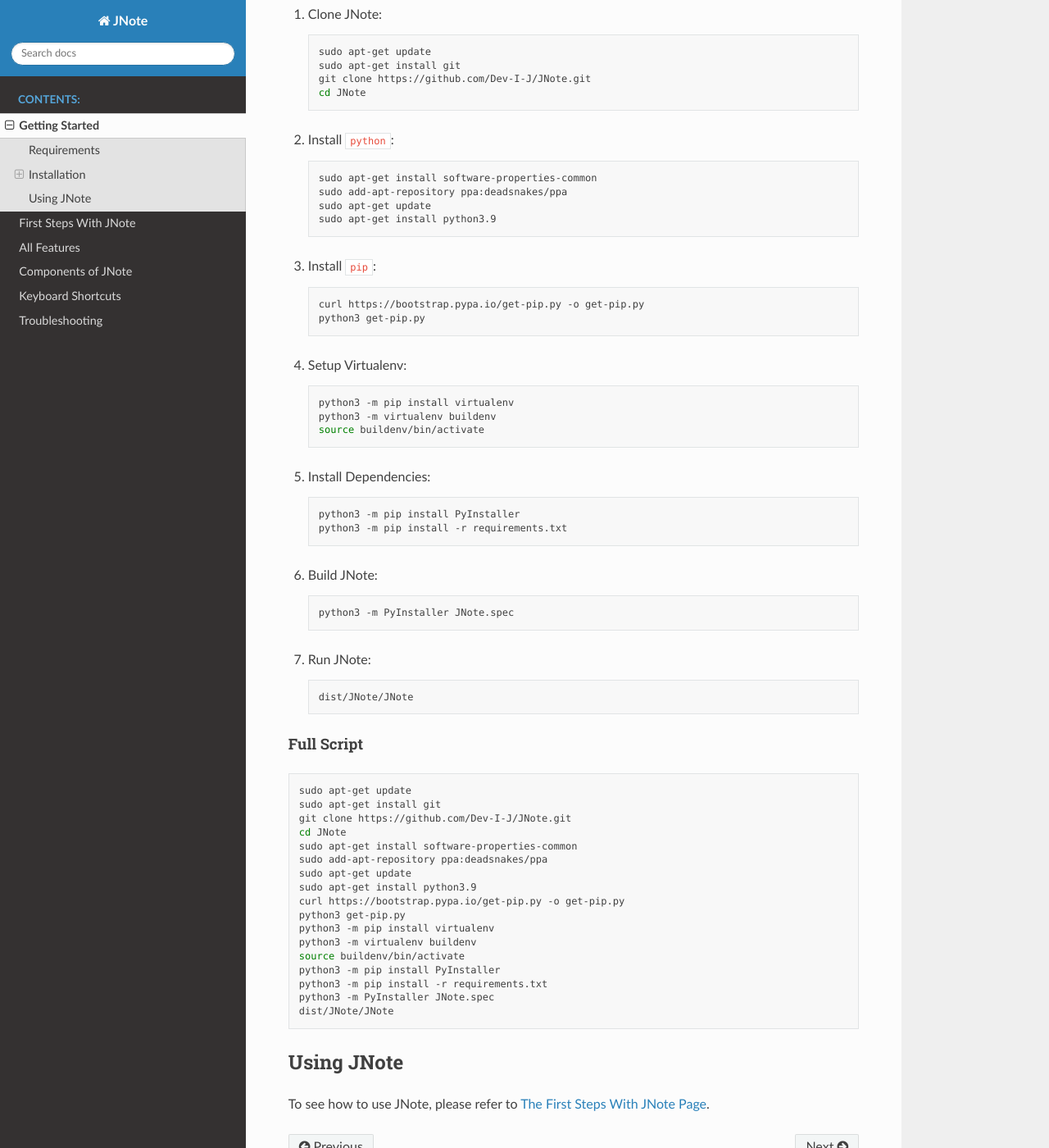
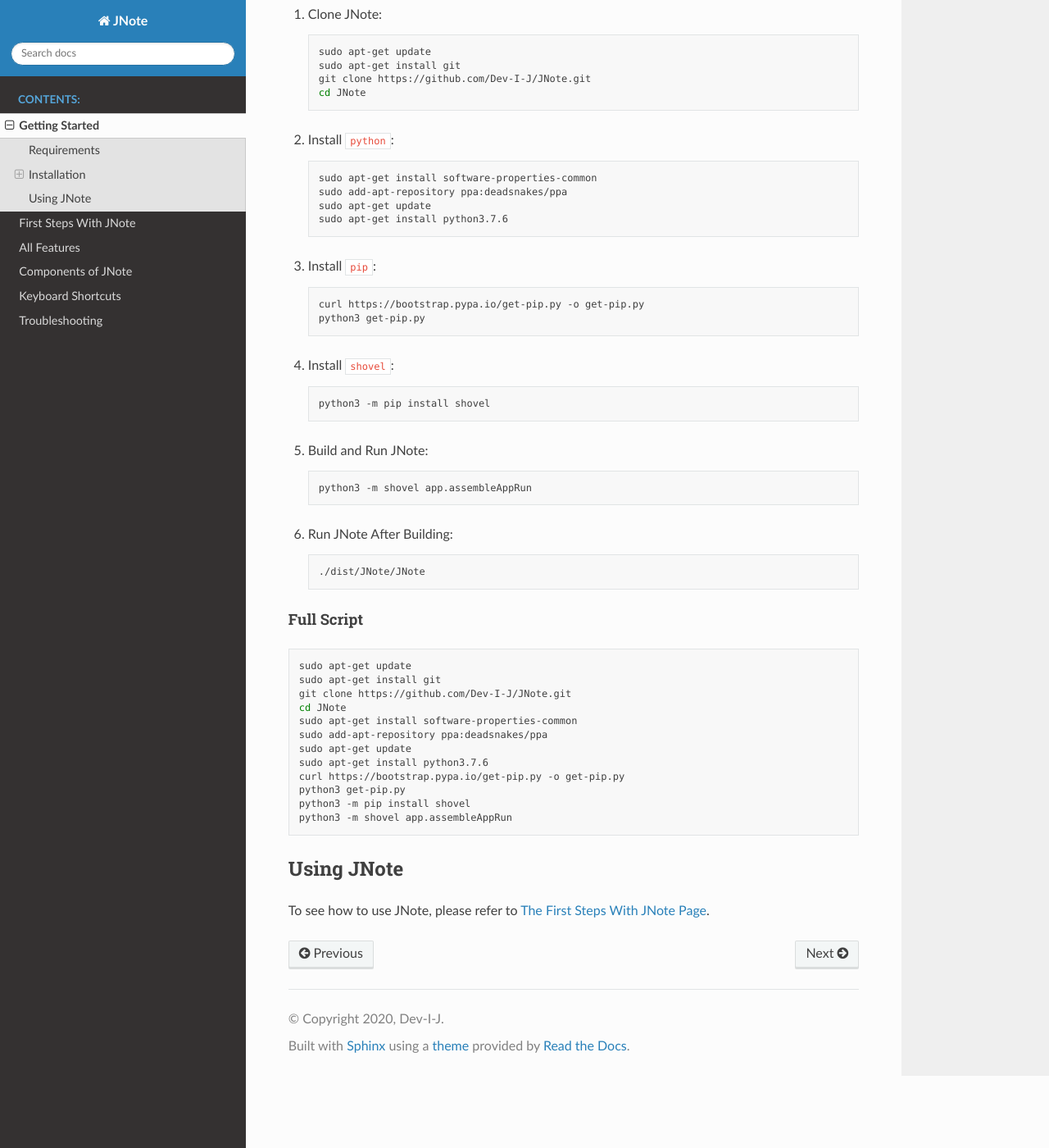
Before and after one commit to Dev-I-J/JNote, a Sphinx documentation site: the page built from docs/source/getting-started.md, in a window 1280 px wide and 1400 px high, scrolled down 877 px. Shown: the whole window at 82% size. Built offline with Sphinx 7.4.7 and the Read the Docs theme 2.0.0, drawn with Linux system fonts in a browser that asks for light colours.

Commit message:
Update Docs

````diff
--- a/docs/source/getting-started.md
+++ b/docs/source/getting-started.md
@@ -46,7 +46,7 @@
     sudo apt-get install software-properties-common
     sudo add-apt-repository ppa:deadsnakes/ppa
     sudo apt-get update
-    sudo apt-get install python3.9
+    sudo apt-get install python3.7.6
     ```
 
 3. Install `pip`:
@@ -56,31 +56,22 @@
     python3 get-pip.py
     ```
 
-4. Setup Virtualenv:
+4. Install `shovel`:
 
     ```bash
-    python3 -m pip install virtualenv
-    python3 -m virtualenv buildenv
-    source buildenv/bin/activate
+    python3 -m pip install shovel
     ```
 
-5. Install Dependencies:
+5. Build and Run JNote:
 
     ```bash
-    python3 -m pip install PyInstaller
-    python3 -m pip install -r requirements.txt
+    python3 -m shovel app.assembleAppRun
     ```
 
-6. Build JNote:
+6. Run JNote After Building:
 
     ```bash
-    python3 -m PyInstaller JNote.spec
-    ```
-
-7. Run JNote:
-
-    ```bash
-    dist/JNote/JNote
+    ./dist/JNote/JNote
     ```
 
 #### Full Script
@@ -93,16 +84,11 @@
 sudo apt-get install software-properties-common
 sudo add-apt-repository ppa:deadsnakes/ppa
 sudo apt-get update
-sudo apt-get install python3.9
+sudo apt-get install python3.7.6
 curl https://bootstrap.pypa.io/get-pip.py -o get-pip.py
 python3 get-pip.py
-python3 -m pip install virtualenv
-python3 -m virtualenv buildenv
-source buildenv/bin/activate
-python3 -m pip install PyInstaller
-python3 -m pip install -r requirements.txt
-python3 -m PyInstaller JNote.spec
-dist/JNote/JNote
+python3 -m pip install shovel
+python3 -m shovel app.assembleAppRun
 ```
 
 ## Using JNote
````
